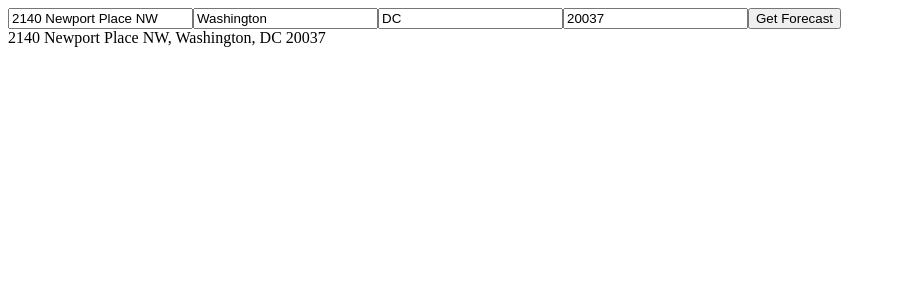
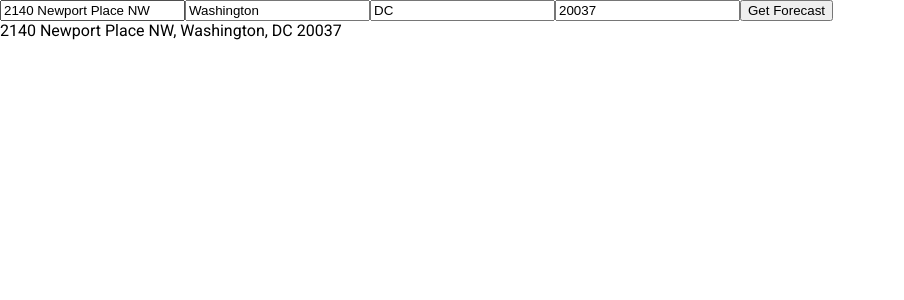
Before and after one commit to jayschoen/weather-forecast, an Angular app in the folder weather-forecast/: page / in a window 1280 px wide. Shown: the top 300 px of the page, without its empty margins (0-904 px from the left). Built offline with nearby package versions, Linux system fonts and the light colour scheme.

Commit message:
install angular material

```diff
--- a/weather-forecast/angular.json
+++ b/weather-forecast/angular.json
@@ -28,6 +28,7 @@
               "src/assets"
             ],
             "styles": [
+              "./node_modules/@angular/material/prebuilt-themes/indigo-pink.css",
               "src/styles.css"
             ],
             "scripts": []
@@ -91,6 +92,7 @@
               "src/assets"
             ],
             "styles": [
+              "./node_modules/@angular/material/prebuilt-themes/indigo-pink.css",
               "src/styles.css"
             ],
             "scripts": []
--- a/weather-forecast/package.json
+++ b/weather-forecast/package.json
@@ -12,10 +12,12 @@
   "private": true,
   "dependencies": {
     "@angular/animations": "~11.2.1",
+    "@angular/cdk": "^11.2.13",
     "@angular/common": "~11.2.1",
     "@angular/compiler": "~11.2.1",
     "@angular/core": "~11.2.1",
     "@angular/forms": "~11.2.1",
+    "@angular/material": "^11.2.13",
     "@angular/platform-browser": "~11.2.1",
     "@angular/platform-browser-dynamic": "~11.2.1",
     "@angular/router": "~11.2.1",
--- a/weather-forecast/src/index.html
+++ b/weather-forecast/src/index.html
@@ -6,6 +6,9 @@
   <base href="/">
   <meta name="viewport" content="width=device-width, initial-scale=1">
   <link rel="icon" type="image/x-icon" href="favicon.ico">
+  <link rel="preconnect" href="https://fonts.gstatic.com">
+  <link href="https://fonts.googleapis.com/css2?family=Roboto:wght@300;400;500&display=swap" rel="stylesheet">
+  <link href="https://fonts.googleapis.com/icon?family=Material+Icons" rel="stylesheet">
 </head>
 <body>
   <app-root></app-root>
--- a/weather-forecast/src/styles.css
+++ b/weather-forecast/src/styles.css
@@ -1 +1,4 @@
 /* You can add global styles to this file, and also import other style files */
+
+html, body { height: 100%; }
+body { margin: 0; font-family: Roboto, "Helvetica Neue", sans-serif; }
```
Also changed, not shown: 1 other file (tests, documents, lock files or other folders).
